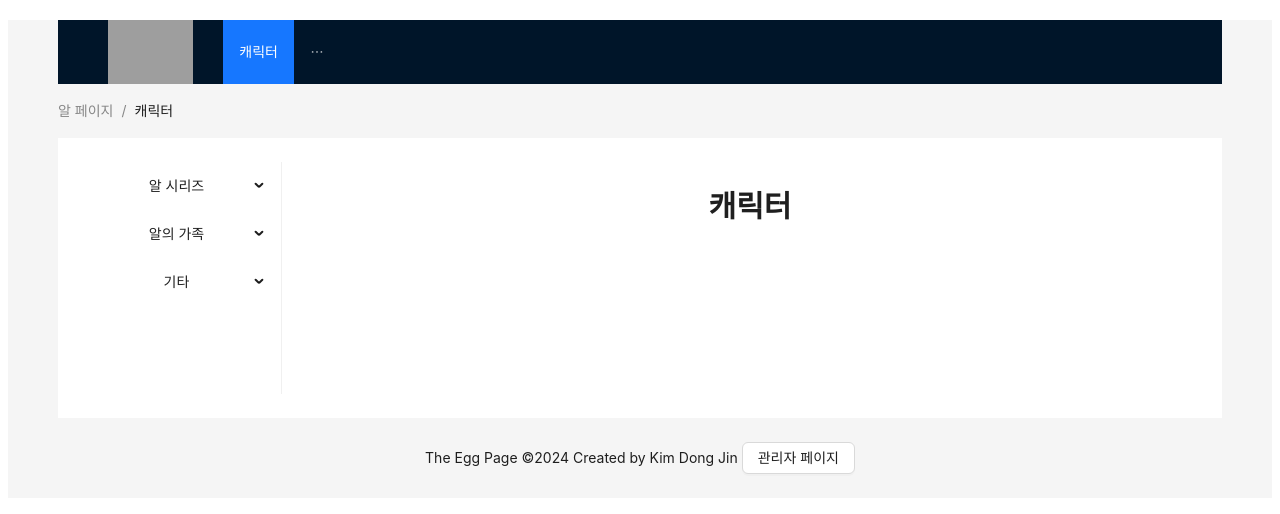
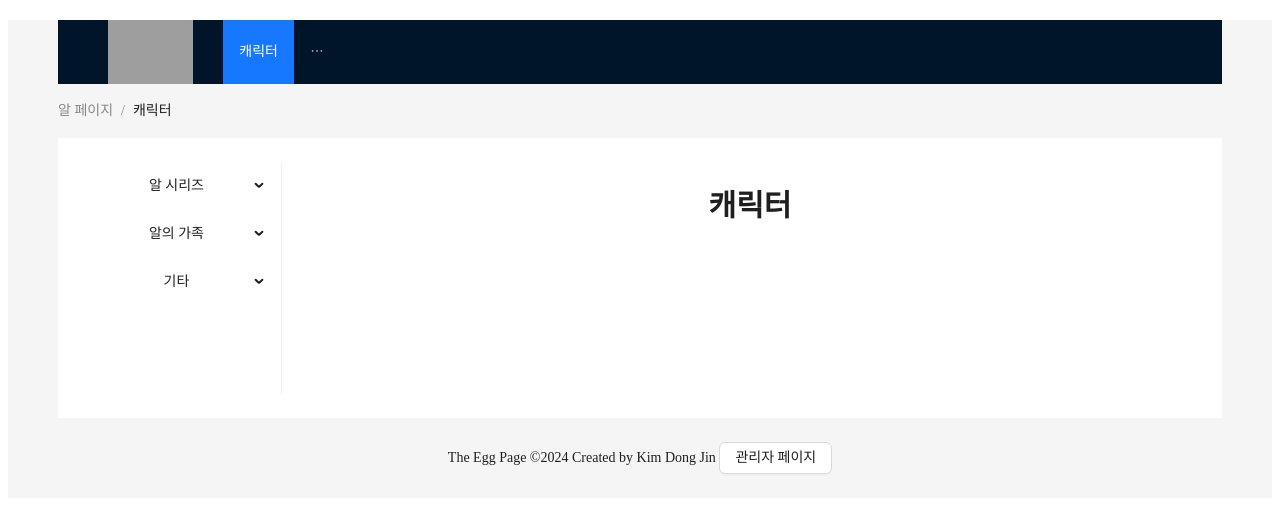
Before and after one commit to Gi-Di-Zi/egg_site, a Vue app: page /#/character in a window 1280 px wide. Shown: the top 514 px of the page. Built offline with nearby package versions, Linux system fonts and the light colour scheme; grey boxes are pictures that could not be loaded.

Commit message:
폰트 업데이트

```diff
--- a/src/components/EggCharacter/A_Long.vue
+++ b/src/components/EggCharacter/A_Long.vue
@@ -1,10 +1,6 @@
 <script setup></script>
 
 <template>
-  <link
-    href="https://fonts.googleapis.com/css2?family=Nanum+Gothic&display=swap"
-    rel="stylesheet"
-  />
   <a-card :body-style="{ padding: 20, width: '100%' }">
     <a-flex class="charaExplain">
       <a-flex>
@@ -20,7 +16,7 @@
         vertical
         justify="flex-start"
         align="flex-start"
-        style="margin-left: 30px"
+        style="margin-left: 50px"
       >
         <a-typography-title :level="2"> “어... 이게 뭐지?” </a-typography-title>
 
@@ -41,29 +37,20 @@
 
         <a-typography-title :level="4">[ 캐릭터 소개 ]</a-typography-title>
         <p />
-        <a-typography-paragraph
-          class="typoSytle"
-          style="font-family: 'Nanum Gothic', sans-serif"
-        >
+        <a-typography-paragraph class="typoSytle">
           가족이야기와 알 시리즈의 주인공.
         </a-typography-paragraph>
-        <a-typography-paragraph
-          class="typoSytle"
-          style="font-family: 'Nanum Gothic', sans-serif"
-        >
+        <a-typography-paragraph class="typoSytle">
           점 3개로 이루어진 맹한 얼굴이 특징이며 어리숙하고 소심하지만 항상
           열심히 일하며 착하고 호기심 많은 성격이다.
         </a-typography-paragraph>
-        <a-typography-paragraph
-          class="typoSytle"
-          style="font-family: 'Nanum Gothic', sans-serif"
-        >
+        <a-typography-paragraph class="typoSytle">
           항상 다양한 사건사고에 휘말린다.
         </a-typography-paragraph>
       </a-flex>
     </a-flex>
     <a-typography-title :level="4" style="text-align: start" class="typoMargin"
-      >[ 행동 ]</a-typography-title
+      >[ 응용 동작 ]</a-typography-title
     >
     <div style="display: flex; justify-content: center">
       <img
@@ -74,7 +61,7 @@
       />
     </div>
     <a-typography-title :level="4" style="text-align: start" class="typoMargin"
-      >[ 턴어라운드 ]</a-typography-title
+      >[ 턴 어라운드 ]</a-typography-title
     >
     <div style="display: flex; justify-content: center">
       <img
--- a/src/style/index.css
+++ b/src/style/index.css
@@ -1,9 +1,14 @@
+@font-face {
+    font-family: 'MyCustomFont'; /* 이 이름은 나중에 사용하게 됩니다 */
+    src: url("../images/SUIT-Medium.ttf"); /* 여기서 'path/to/font/file.ttf'는 실제 업로드한 폰트 파일의 경로를 사용해야 합니다 */
+}
+
 body {
     overflow-y: scroll;
 }
 
 #app {
-    font-family: Avenir, Helvetica, Arial, sans-serif;
+    font-family: Avenir, Helvetica, Arial, MyCustomFont sans-serif;
     -webkit-font-smoothing: antialiased;
     -moz-osx-font-smoothing: grayscale;
     text-align: center;
@@ -13,6 +18,22 @@ body {
     overflow-x: auto !important;
 
 }
+.ant-typography {
+    font-family: MyCustomFont sans-serif !important;
+}
+.ant-menu {
+    font-family: MyCustomFont sans-serif !important;
+}
+.ant-breadcrumb {
+    font-family: MyCustomFont sans-serif !important;
+}
+.ant-layout {
+    font-family: MyCustomFont sans-serif !important;
+}
+.ant-btn {
+    font-family: MyCustomFont sans-serif !important;
+}
+
 img {
     display: block;
 }
@@ -25,7 +46,7 @@ img {
 }
 
 .typoMargin {
-    margin-left: 300px;
+    margin-left: 320px;
 }
 
 .turnaroundImage {
@@ -45,7 +66,7 @@ img {
     }
 
     .typoMargin {
-        margin-left: 30px;
+        margin-left: 50px;
     }
 }
 
```
Also changed, not shown: src/images/SUIT-Medium.ttf (added).
